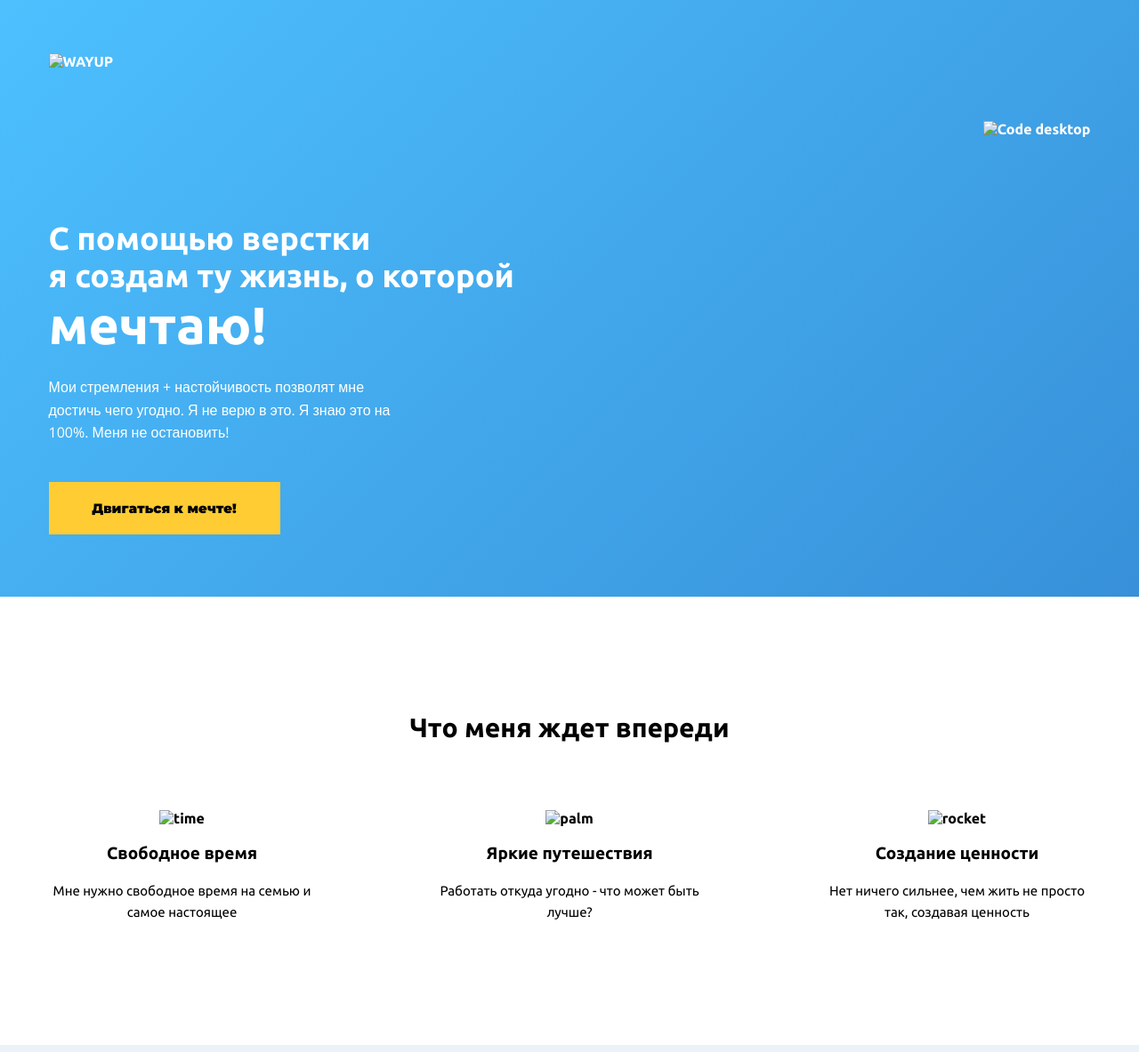
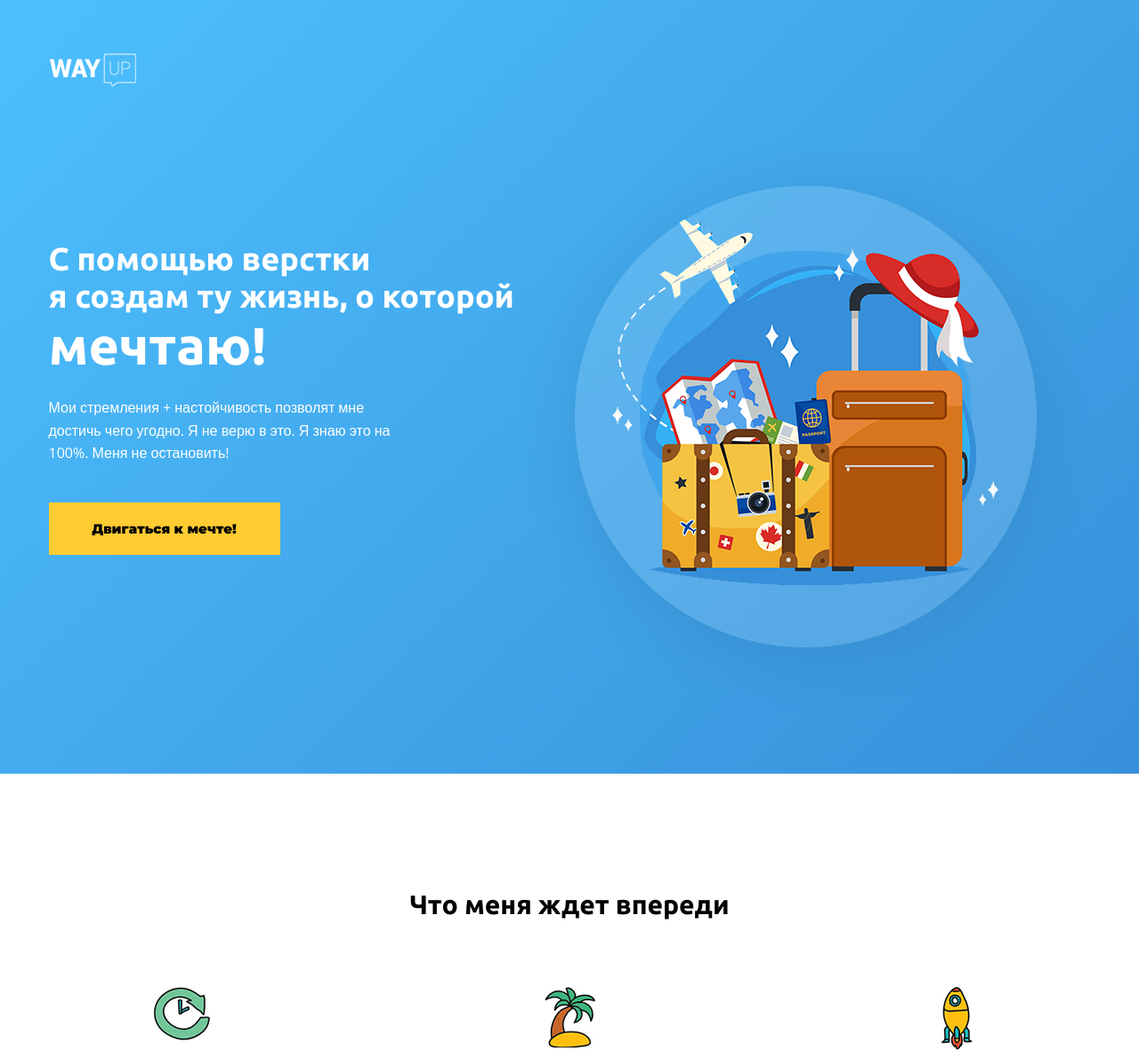
Before and after one commit to ValentinaLeikhke/WAYupHomework, a plain HTML site: page index.html in a window 1280 px wide. Shown: the top 1183 px of the page at 89% size. Drawn offline with nearby package versions, Linux system fonts and the light colour scheme; the site is published under a folder, as on GitHub Pages, so addresses that start at the root find nothing.

Commit message:
fix: change img links

```diff
--- a/index.html
+++ b/index.html
@@ -13,7 +13,7 @@
 <body>
     <header id="header" class="header">
         <div class="container">
-            <img src="/img/logo.png" alt="WAYUP" class="logo">
+            <img src="img/logo.png" alt="WAYUP" class="logo">
             <div class="wrapper">
                 <div class="offer">
                     <h1 class="title">
@@ -26,7 +26,7 @@
                     </p>
                     <a href="#" class="btn">Двигаться к мечте!</a>
                 </div>
-                <img src="/img/desktop.png" alt="Code desktop" class="desktop">
+                <img src="img/desktop.png" alt="Code desktop" class="desktop">
             </div>
         </div>
     </header>
@@ -35,17 +35,17 @@
             <h2 class="section-title">Что меня ждет впереди</h2>
             <div class="values">
                 <div class="value">
-                    <img src="/img/icon1.jpg" alt="time">
+                    <img src="img/icon1.jpg" alt="time">
                     <h3 class="value-title">Свободное время</h3>
                     <p class="value-text">Мне нужно свободное время на семью и самое настоящее</p>
                 </div>
                 <div class="value" >
-                    <img src="/img/icon2.jpg" alt="palm">
+                    <img src="img/icon2.jpg" alt="palm">
                     <h3 class="value-title">Яркие путешествия</h3>
                     <p class="value-text">Работать откуда угодно - что может быть лучше?</p>
                 </div>
                 <div class="value">
-                    <img src="/img/icon3.jpg" alt="rocket">
+                    <img src="img/icon3.jpg" alt="rocket">
                     <h3 class="value-title">Создание ценности</h3>
                     <p class="value-text">Нет ничего сильнее, чем жить не просто так, создавая ценность</p>
                 </div>
```
